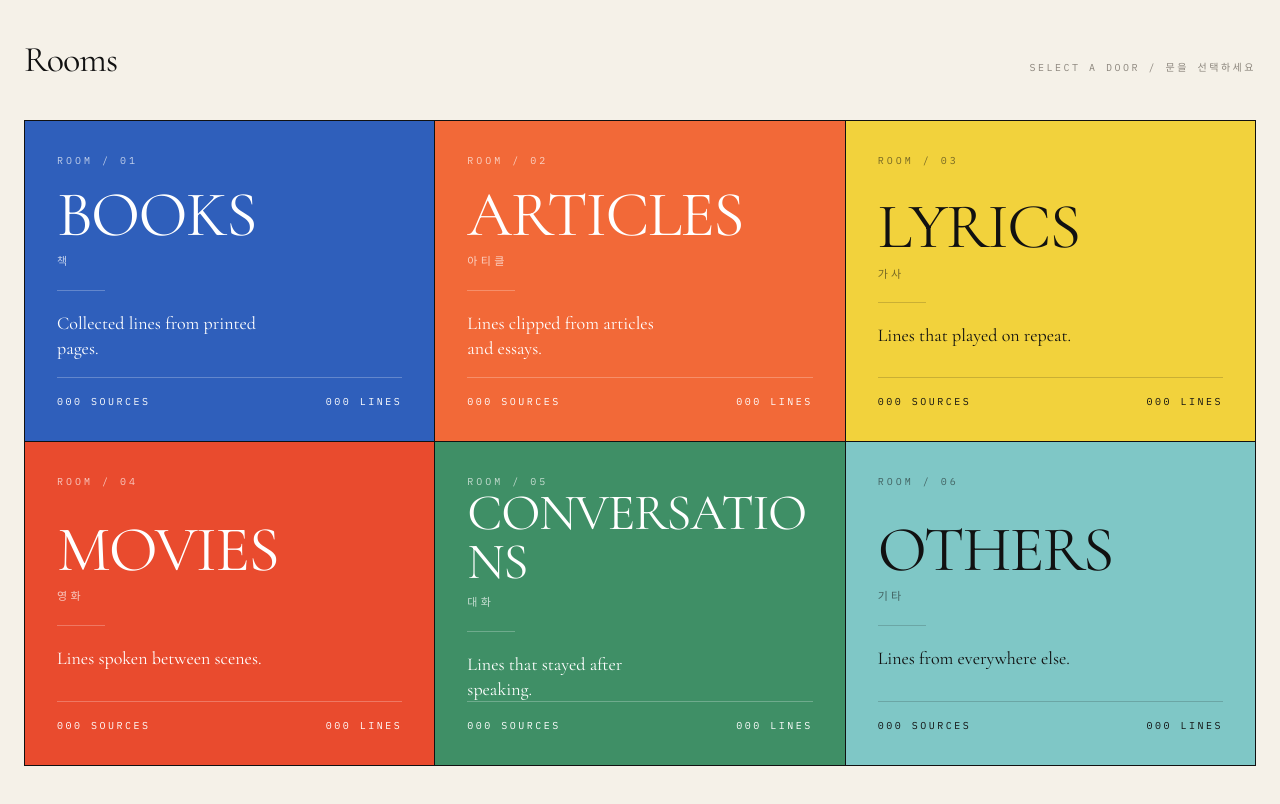
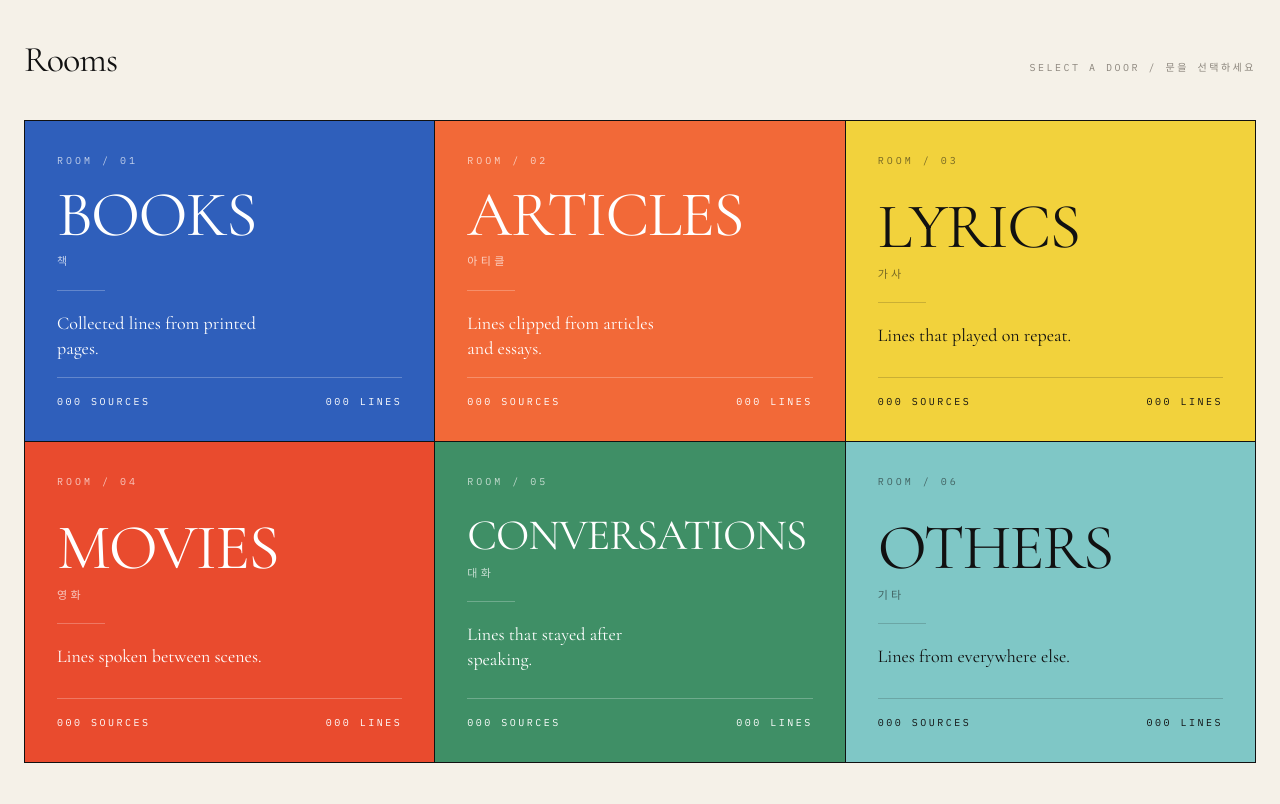
Before and after one commit to allie1231/afterline, a Next.js app: page /rooms in a window 1280 px wide. Built offline with nearby package versions, Linux system fonts and the light colour scheme; no server answers; the database is empty.

Commit message:
Adjust rooms title typography

```diff
--- a/app/rooms/page.tsx
+++ b/app/rooms/page.tsx
@@ -52,7 +52,7 @@ export default async function RoomsPage() {
                 <div
                   className={`font-serif leading-[0.95] tracking-tight break-words ${
                     cat.en.length > 10
-                      ? "text-[clamp(34px,4vw,52px)]"
+                      ? "text-[clamp(32px,3.4vw,46px)]"
                       : "text-[clamp(40px,5vw,64px)]"
                   }`}
                 >
```
